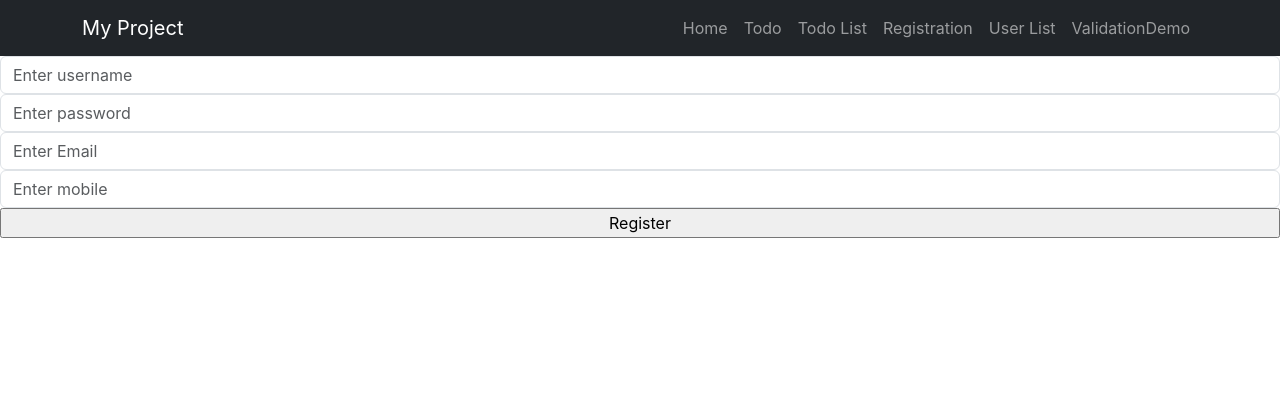
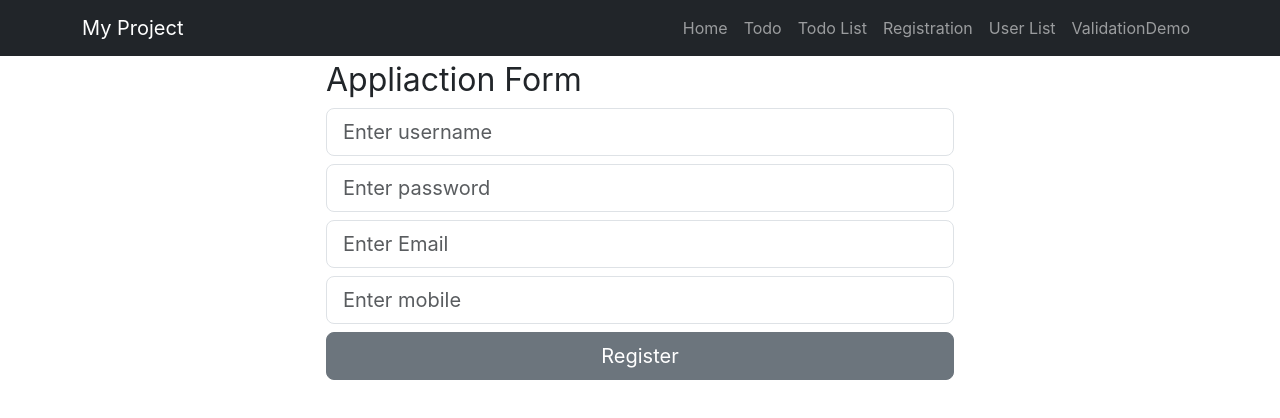
Before and after one commit to rohitsaste45/Bank_Front, a React (Create React App) app: page /registration in a window 1280 px wide. Shown: the top 418 px of the page. Built offline with nearby package versions, Linux system fonts and the light colour scheme; the HTML template or start-up script is replaced by a standard one.

Commit message:
registration.

```diff
--- a/src/pages/MyRegistration.js
+++ b/src/pages/MyRegistration.js
@@ -75,10 +75,14 @@ function MyRegistration() {
 
   return (
     <>
+      <div className="row justify-content-center">
+        <div className="col-sm-12 col-md-6">
+          <div className="fs-2">Appliaction Form</div>
+
           <form ref={formRef} className="needs-validation">
             <input
               type="text"
-          className="form-control"
+              className="form-control form-control-lg mb-2 mt-1"
               placeholder="Enter username"
               value={user.username}
               onChange={handlerUsernameAction}
@@ -86,15 +90,15 @@ function MyRegistration() {
             />
             <input
               type="password"
-          className="form-control"
+              className="form-control form-control-lg mb-2"
               placeholder="Enter password"
               value={user.password}
               onChange={handlerPasswordAction}
               required
             />
             <input
-          type="text"
-          className="form-control"
+              type="email"
+              className="form-control form-control-lg mb-2"
               placeholder="Enter Email"
               value={user.email}
               onChange={handlerEmailAction}
@@ -102,7 +106,7 @@ function MyRegistration() {
             />
             <input
               type="text"
-          className="form-control"
+              className="form-control form-control-lg mb-2"
               placeholder="Enter mobile"
               value={user.mobile}
               onChange={handlerMobileAction}
@@ -111,13 +115,15 @@ function MyRegistration() {
             <input
               type="button"
               value="Register"
-          className="w-100"
+              className="w-100 btn btn-lg btn-secondary"
               onClick={registerAction}
             />
           </form>
 
           {isSuccess && <div className="alert alert-success">Success</div>}
           {isError && <div className="alert alert-danger">Error</div>}
+        </div>
+      </div>
     </>
   );
 }
```
Lines whose indentation alone changed are shown as unchanged.
